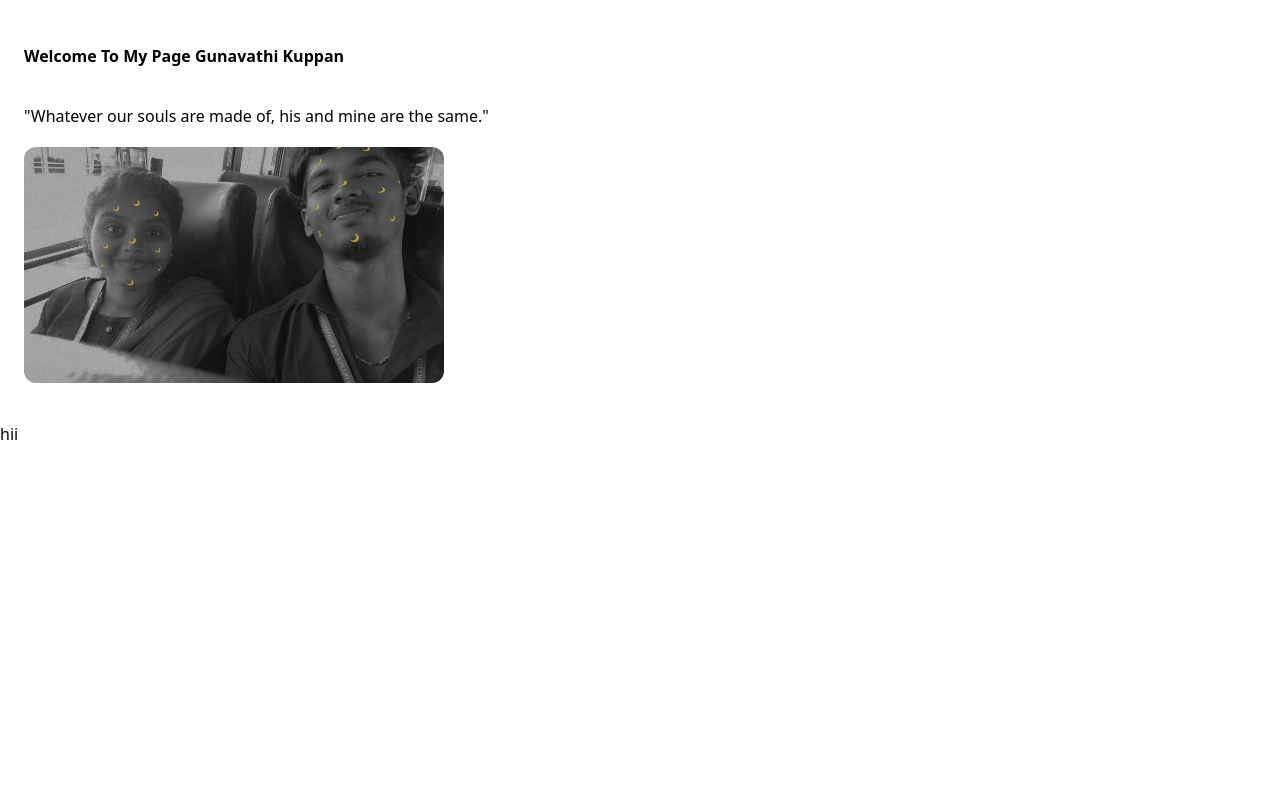
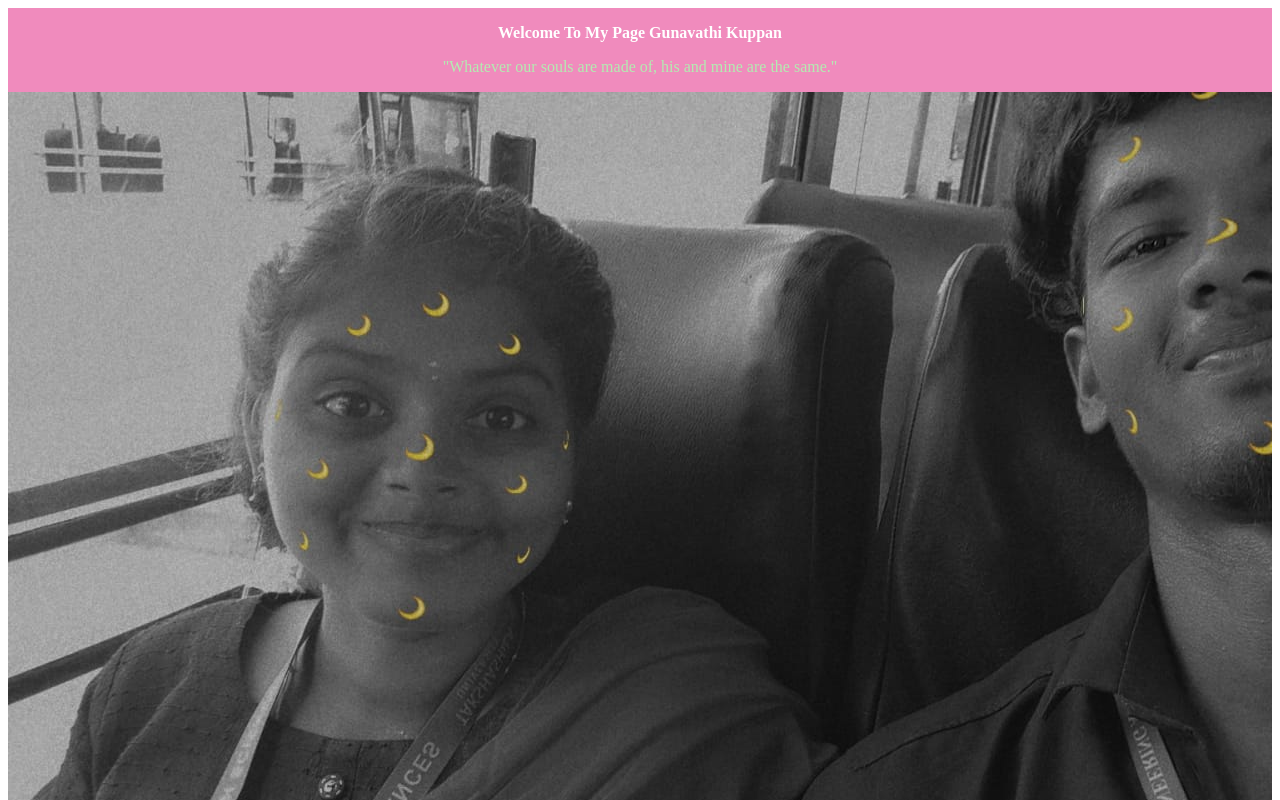
Before and after one commit to vijayakumarvijayakumar0732-max/web-project, a Next.js app: page / in a window 1280 px wide. Shown: the top 800 px of the page. Built offline with nearby package versions, Linux system fonts and the light colour scheme.

Commit message:
Save latest changes before push

```diff
--- a/src/app/component/header.js
+++ b/src/app/component/header.js
@@ -10,7 +10,7 @@ export default function Header() {
       </div>
 
       <div className="background__container">
-        <img src="/mine.png" alt="Background image" />
+        <img src="file.png" alt="Background image" />
       </div>
     </header>
   );
--- a/src/app/component/slide.js
+++ b/src/app/component/slide.js
@@ -1,7 +1,7 @@
 export default function slide(){
     return (
         <div className="slide">
-            <p>hii</p>
+            <p>I Love As Always</p>
         </div>
     );
 }
--- a/src/app/globals.css
+++ b/src/app/globals.css
@@ -1,76 +1,28 @@
-:root {
-  color-scheme: light;
-  font-family: system-ui, -apple-system, BlinkMacSystemFont, "Segoe UI", sans-serif;
-  box-sizing: border-box;
-}
 
-*, *::before, *::after {
-  box-sizing: inherit;
-}
-
-html,
-body {
-  margin: 0;
-  padding: 0;
-  min-height: 100%;
+.title__container {
+  display: flex;
+  justify-content: center;
+  align-items: center;
   width: 100%;
 }
 
-body {
-  display: flex;
-  flex-direction: column;
-  min-height: 100vh;
-  align-items: stretch;
-  justify-content: flex-start;
-}
-
-img {
-  max-width: 100%;
-  height: auto;
-  display: block;
+.title__container h4 {
+  text-align: center;
+  width: 100%;
+  margin: 0;
 }
 
 .title {
-  width: 100%;
-  max-width: 1280px;
-  margin: 0 auto;
-  padding: 24px;
-  text-align: left;
+  position: relative;
+  background-color: #f08bbd;
+  color: #fff;
+  overflow: hidden;
+  padding: 16px 0;
 }
 
-.title__container {
+.note{
   display: flex;
-  flex-direction: column;
-  align-items: flex-start;
-  gap: 12px;
+  justify-content: center;
+  align-items: center;
+  color: #b3ecb1;
 }
-
-.note {
-  margin-top: 16px;
-}
-
-.background__container {
-  width: 100%;
-  max-width: 420px;
-  margin-top: 20px;
-}
-
-.background__container img {
-  width: 100%;
-  height: auto;
-  border-radius: 12px;
-}
-
-@media (max-width: 768px) {
-  .title {
-    padding: 16px;
-  }
-
-  .title__container {
-    align-items: flex-start;
-  }
-
-  .note {
-    text-align: left;
-  }
-}
```
Also changed, not shown: public/file.png (added), public/mine.png (deleted).
